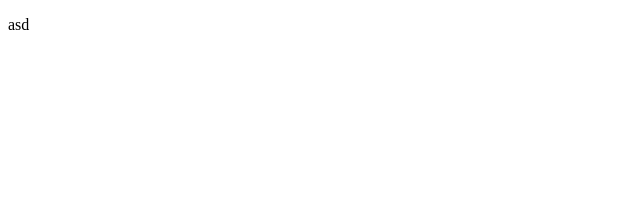
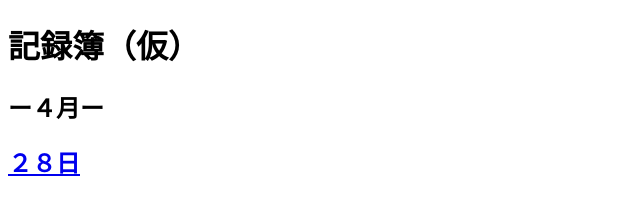
Before and after one commit to ty0401/ty0401.github.io, a plain HTML site: page index.html in a window 1280 px wide. Shown: the whole page, without its empty margins (0-640 px from the left). Drawn offline with Linux system fonts and the light colour scheme.

Commit message:
Update index.html

```diff
--- a/index.html
+++ b/index.html
@@ -5,6 +5,8 @@
   <title>diary</title>
  </head>
 <body>
- <p>asd</p>
+ <h1>記録簿（仮）<h1>
+ <h2>ー４月ー<h2>
+ <a href="#">２８日</a>
 </body>
 </html>
```
